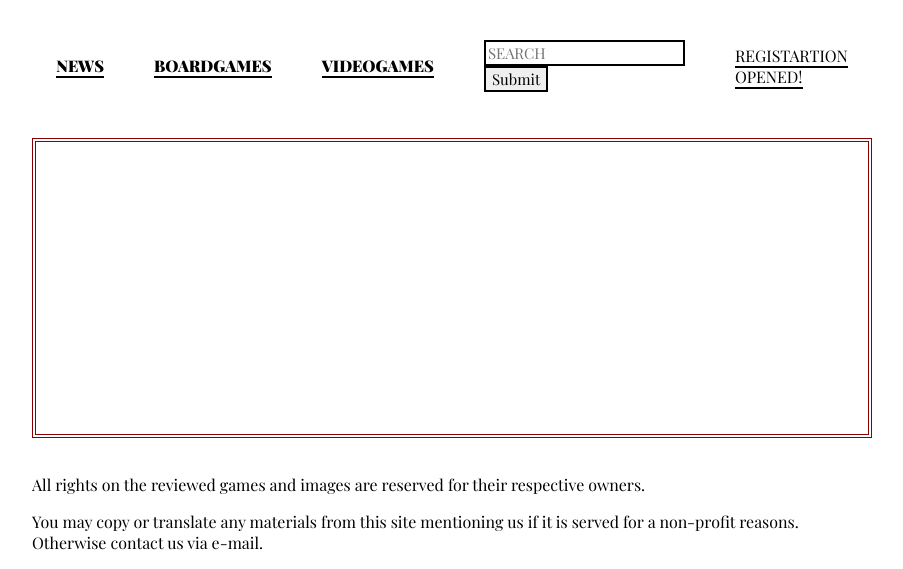
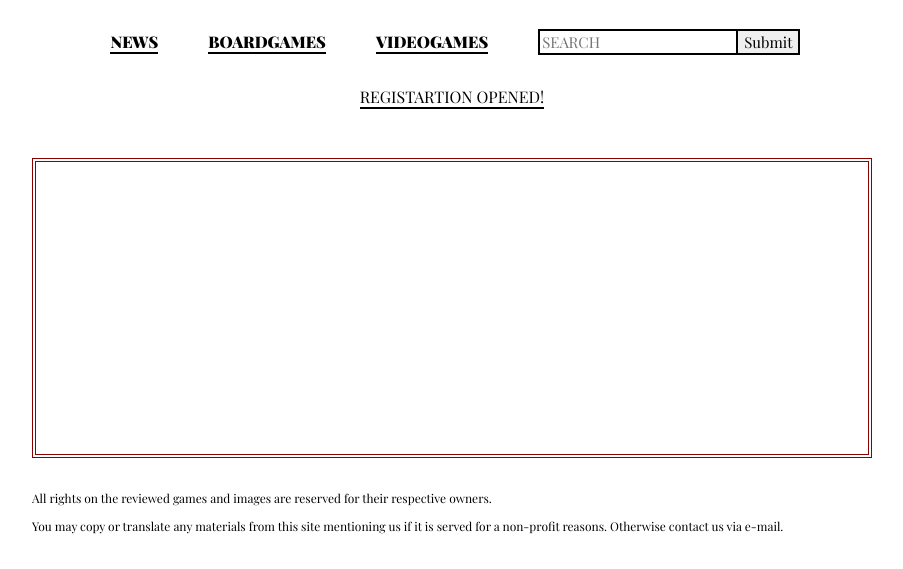
Before and after one commit to danceandfight/carpet-of-flowers, a Django app: page / in a window 1280 px wide. Shown: the part 630-1199 px from the top of the page, without its empty margins (188-1091 px from the left). After the commit the page ends 1164 px from the top, so only its background shows below. Run offline with Django 4.2, Linux system fonts and the light colour scheme; data that the repository does not hold is empty; parts of the project's set-up code (start-up, migrations or seed data) failed here and were passed over; some web fonts are replaced.

Commit message:
Update css

```diff
--- a/static/cof-main.css
+++ b/static/cof-main.css
@@ -1,7 +1,8 @@
 body {
+    width: 100%;
+    height: 100%;
     margin: 0;
     padding: 0;
-    /*font-family: 'DM Serif Display', serif;*/
     font-family: 'Playfair Display', serif;
 }
 
@@ -11,6 +12,7 @@ body {
     margin-right: 220px;
     margin-left: 220px;
     gap: 20px;
+    min-height: 100%;
 }
 .cof-header {
     margin: 0;
@@ -22,24 +24,9 @@ body {
 
 .logo {
     margin: 0;
-    /*font-family: 'Monoton', cursive;
-    font-size: 76px;
-
-    text-align: justify;*/
     width: 100%;
     align-self: center;
     margin-bottom: 15px;
-}
-
-/*.cof-menu {
-    grid-column: 1 / 4;
-    border: 1px solid rosybrown;
-
-}*/
-
-.cof-menu a {
-
-
 }
 
 .nav-menu {
@@ -49,35 +36,31 @@ body {
     display: flex;
     justify-content: center;
     align-items: center;
+    flex-wrap: wrap;
 }
 
 .nav-menu a {
     border-bottom: 2px solid black;
     text-transform: uppercase;
     color: black;
-    margin-right: 40px;
     text-decoration: none;
 }
 
 .nav-menu li {
-
+    margin-right: 40px;
     padding: 10px 5px 5px 5px;
-    /*font-family: 'DM Serif Display', 'Monoton', cursive;*/
-    /*font-family: 'DM Serif Display', serif;*/
-    /*font-family: 'Monoton', cursive;*/
 }
 
-.nav-menu input {
-    /*font-family: 'DM Serif Display', 'Monoton', cursive;*/
-    /*font-family: 'DM Serif Display', serif;*/
+input, textarea {
     font-family: 'Playfair Display', serif;
     border: 2px solid black;
     font-size: 15px;
-    margin-right: 40px;
+    margin-right: -7px;
 }
 
 
-.nav-menu input:hover, .nav-menu input:focus {
+.nav-menu input:hover, .nav-menu input:focus,
+textarea:hover, textarea:focus {
     outline: none !important;
     /*box-shadow: 0 0 5px #002554;*/
     border: 2px solid darkred;
@@ -89,6 +72,11 @@ body {
     color: darkred;
 }
 
+.active b{
+    border-bottom: 2px solid darkred;
+    color: darkred;
+}
+
 
 .featured-article {
     grid-column: 1 / 4;
@@ -96,20 +84,22 @@ body {
     height: 300px;
     border: 4px double darkred;
     box-sizing: border-box;
+    text-decoration: none;
+    color: black;
 }
 
-.featured-article:hover {
+.featured-link {
+    display: flex;
+}
+
+.featured-article:hover .featured-title {
+    color: darkred;
+    text-decoration: underline;
 }
 
 .featured-image {
     height: auto;
 
-}
-
-.featured-title{
-}
-
-.featured-preview {
 }
 
 .featured-article-preview {
@@ -120,24 +110,65 @@ body {
 .card {
     display: flex;
     flex-direction: column;
-    justify-content: stretch;
-    height: auto;
-    max-width: 100%;
-    max-height: auto;
     border-bottom: 3px solid white;
 }
 
+.text-part .card-link {
+    text-decoration: none;
+    color: black;
+}
+
+.card:hover .text-part .card-link {
+    text-decoration: underline;
+    color: darkred;
+}
+
 .card:hover {
-    border-bottom: 3px solid white;
+    border-bottom: 3px solid darkred;
 }
 
 .card .card-picture {
+    max-width: 100%;
+    max-height: auto;
+}
 
-    /*max-width: 300px;
-    min-width: 200px;*/
+.add-comment {
+    width: 100%;
 }
 
 
 .footer {
     grid-column: 1 / 4;
+    font-size: 12px;
 }
+
+.article-page {
+    grid-column: 1 / 4;
+    margin-left: 100px;
+    margin-right: 100px;
+
+}
+
+.article-page-header {
+    font-size: 36px;
+}
+
+#id_form {
+    width: 100%;
+}
+
+.search-results {
+    grid-column: 1 / 4;
+}
+
+.highlighter {
+    color: darkred;
+}
+
+p .helptext {
+    padding-left: 10px;
+}
+
+.email {
+    padding-right: 20px;
+}
```
